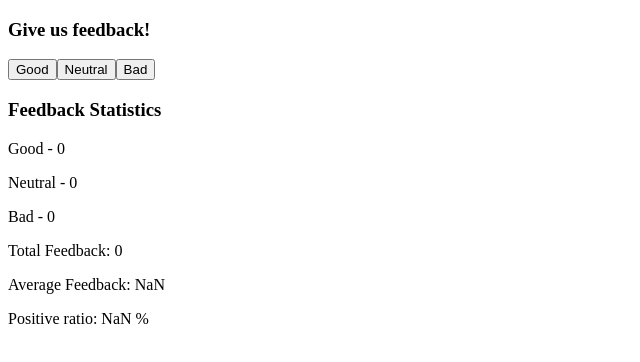
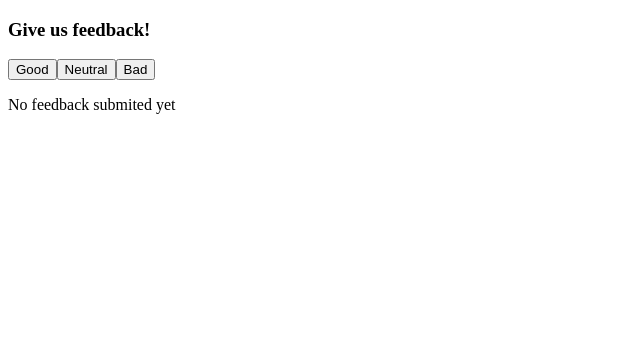
Before and after one commit to hpenacho/FullStackOpen-2021, a React (Create React App) app in the folder part1/unicafe/: page / in a window 1280 px wide. Shown: the top 362 px of the page, without its empty margins (0-640 px from the left). Built offline with nearby package versions, Linux system fonts and the light colour scheme.

Commit message:
unicafe step4

```diff
--- a/part1/unicafe/src/App.js
+++ b/part1/unicafe/src/App.js
@@ -17,6 +17,14 @@ const bad = props.feedback[2];
     return (good * 100) / total()
   }
 
+  if(total() === 0) {
+    return (
+      <div>
+        <p>No feedback submited yet</p>
+      </div>
+
+    )
+  }
   return (
   <>
   <div>
```
